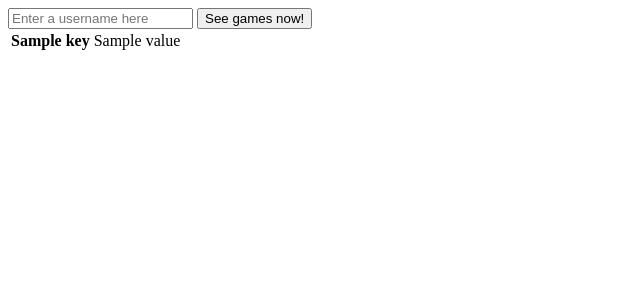
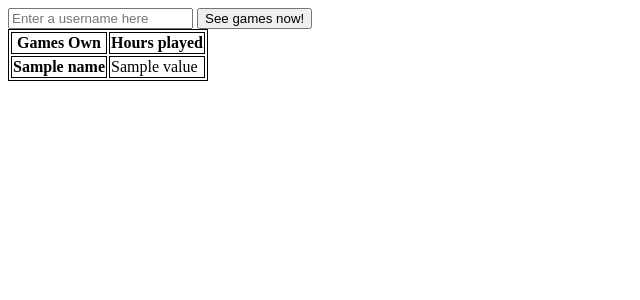
Before and after one commit to blazer1461/Apicode, a Flask app: template templates/games.html in a window 1280 px wide. Shown: the top 300 px of the page, without its empty margins (0-640 px from the left). Run offline with Flask 2, Linux system fonts and the light colour scheme; the template is opened without the code that fills it: most values are stand-ins (such as "Sample title", 1, 10 or a date in 2020).

Commit message:
Final Steam

```diff
--- a/app.py
+++ b/app.py
@@ -8,7 +8,7 @@ def binary_search_appid(alist, id):
     while (end >= start):
         mid = (end - start) / 2 + start
         if alist[mid]['appid'] == id:
-         # found it
+            # found it
             return alist[mid]['name']
         if alist[mid]['appid'] > id:
             end = mid -1
@@ -27,21 +27,17 @@ def steam_return():
     elif request.method == "POST":
         user= request.form["username"]
         dict= apicode.steamid_conversion(user)
-
         game_dict= dict["games"]
         w= {}
+        gname = {}
         name_id= apicode.converting_ids_to_names()
         for item in game_dict:
-
             appid= item["appid"]
             playtime= item["playtime_forever"]
-            w[appid]= playtime
-        #binary search tree that allows the appids to be converted to game names.
-            binary_search_appid(name_id, item["appid"])
+            w[appid]= playtime / 60
+            gname[appid] = binary_search_appid(name_id, appid)
 
-
-
-    return render_template("games.html", username= user, games= w)
+        return render_template("games.html", username= user, games= w, names=gname)
 
 if __name__ == "__main__":
 
--- a/templates/games.html
+++ b/templates/games.html
@@ -1,14 +1,26 @@
 {% extends "base.html" %}
 
 {% block content %}
+<style>
+table, th, td {
+    border: 1px solid black;
+}
+</style>
+<table >
+        <tr>
+            <th>Games Own</th>
+            <th>Hours played</th>
+        </tr>
+    {% for key, value in games.iteritems() %}
 
-<table >
-    {% for key, value in games.iteritems() %}
         <tr>
-            <th> {{key}} </th>
+            <th> {{names [key]}} </th>
+
             <td> {{value}}</td>
 
         </tr>
     {% endfor %}
 </table>
+
+
 {% endblock %}
```
